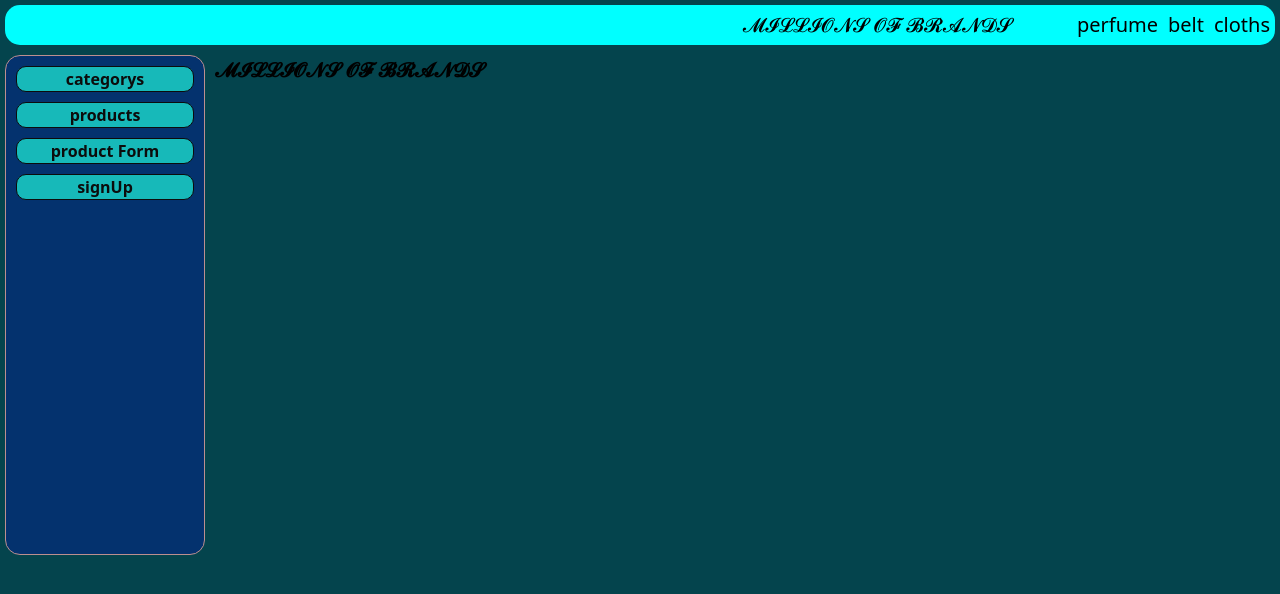
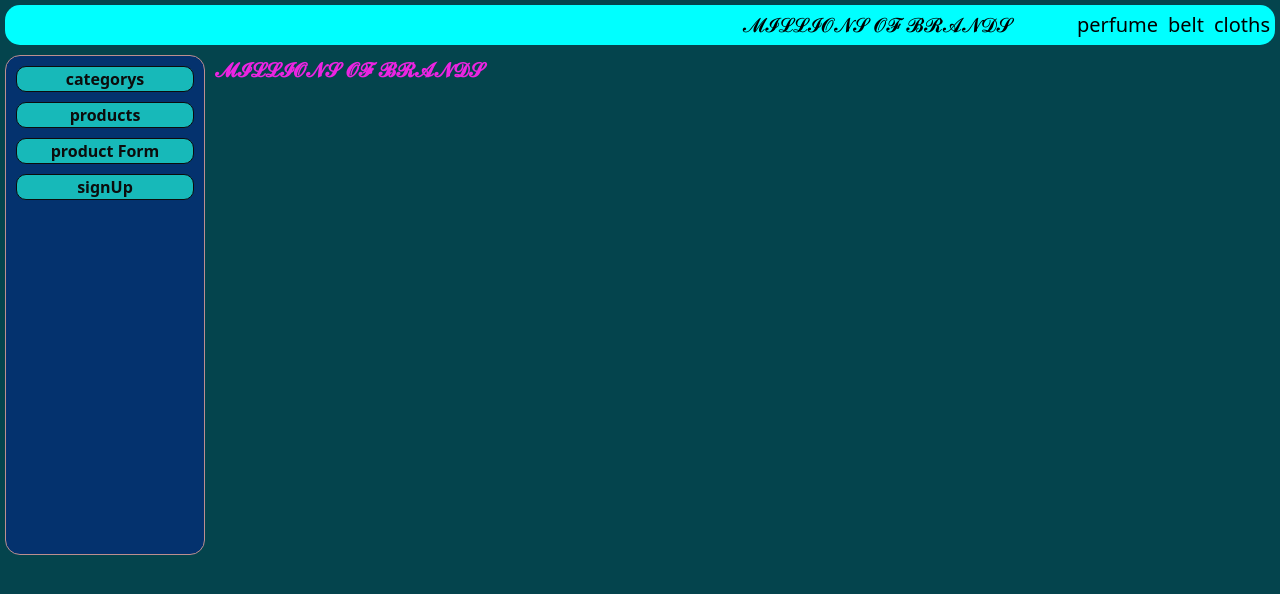
Before and after one commit to UmrAmeen/onlineApp, a Next.js app: page / in a window 1280 px wide. Shown: the top 594 px of the page. Built offline with nearby package versions, Linux system fonts and the light colour scheme.

Commit message:
small change categoryId

```diff
--- a/app/categorys/[categoryId]/page.tsx
+++ b/app/categorys/[categoryId]/page.tsx
@@ -3,6 +3,7 @@ import CategoryList from "../categoryList";
 import { notFound } from "next/navigation";
 
 import ProductList from "@/app/products/productList";
+import Link from "next/link";
 
 export default async function CategoryId({ params }: { params: any }) {
   const categoryId = (await params).categoryId;
@@ -13,12 +14,15 @@ export default async function CategoryId({ params }: { params: any }) {
   if (!categoryRow) {
     notFound();
   }
-// console.log("categoryRow",categoryRow)
+  // console.log("categoryRow",categoryRow)
   const productRows = db
     .prepare(`SELECT * FROM products WHERE categoryId = ? `)
     .all(categoryId);
   // console.log("productRow", productRows);
 
+  if (productRows.length === 0) {
+    return <p>no products</p>;
+  }
   const rows = db
     .prepare(`SELECT * FROM category WHERE parent_id = ? `)
     .all(categoryId);
--- a/app/globals.css
+++ b/app/globals.css
@@ -85,6 +85,7 @@ p {
   display: block;
   height: 45px;
   font-weight: bold;
+  color: #ec24e2;
 }
 
 .signUpForm {
--- a/app/products/productForm/page.tsx
+++ b/app/products/productForm/page.tsx
@@ -6,7 +6,7 @@ export default function Form() {
   return (
     <>
       <h1>Create Product</h1>
-      <ProductForm  rows={rows}/>
+      <ProductForm rows={rows} />
     </>
   );
 }
```
